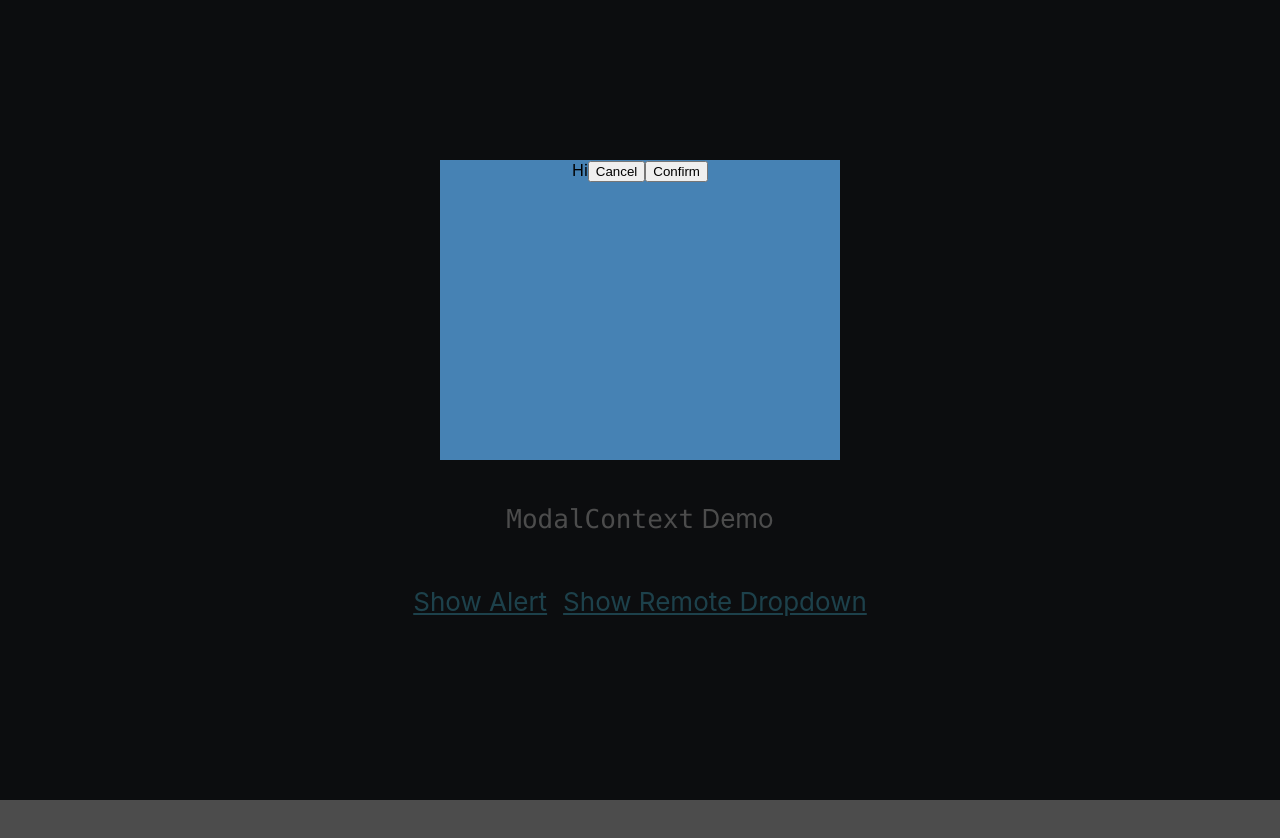
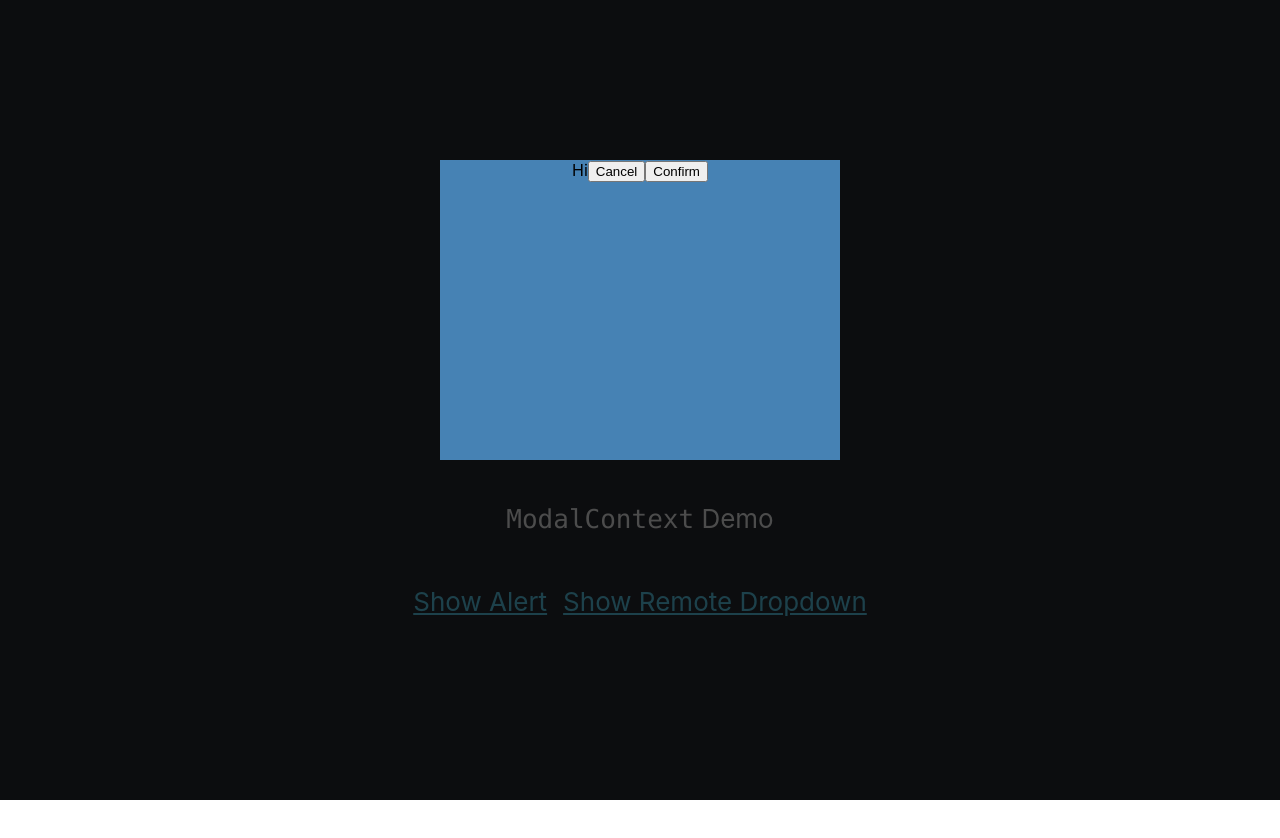
Before and after one commit to Noitidart/react-modal-context, a React (Create React App) app: page / in a window 1280 px wide. Both pictures are taken after a click on the link "Show Alert". Shown: the top 838 px of the page. After the commit the page ends 800 px from the top, so only its background shows below. Built offline with nearby package versions, Linux system fonts and the light colour scheme.

Commit message:
Make modal container not add scrollbars

```diff
--- a/src/modal-context.js
+++ b/src/modal-context.js
@@ -84,6 +84,7 @@ export function ModalProvider({ children }) {
             display: 'flex',
             justifyContent: 'center',
             paddingTop: '20vh',
+            boxSizing: 'border-box',
           }}
           ref={containerNodeRef}
           onClick={handleBackgroundClick}
```
